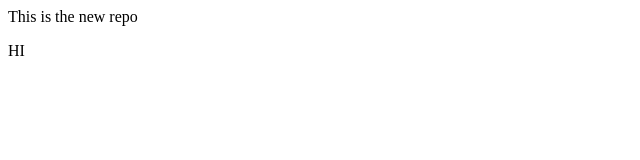
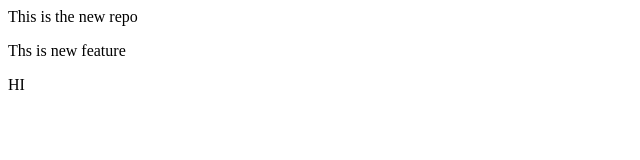
Before and after one commit to Pranav-Marwaha-73/localrepo, a plain HTML site: page index.html in a window 1280 px wide. Shown: the whole page, without its empty margins (0-640 px from the left). Drawn offline with Linux system fonts and the light colour scheme.

Commit message:
New Feature added

```diff
--- a/index.html
+++ b/index.html
@@ -1,4 +1,5 @@
 
 
 <p>This is the new repo</p>
+<p> Ths is new feature</p>
 <hi> HI</hi>
```
